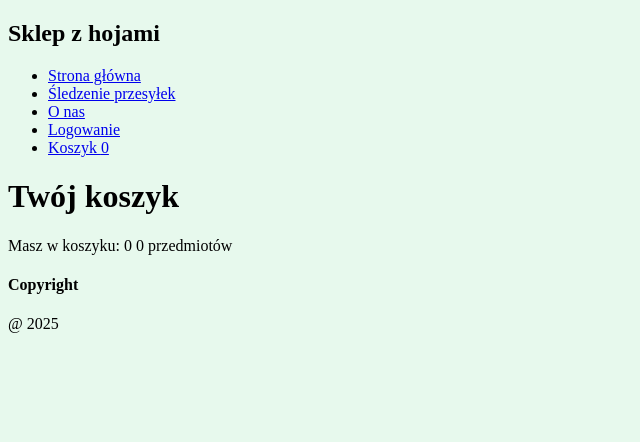
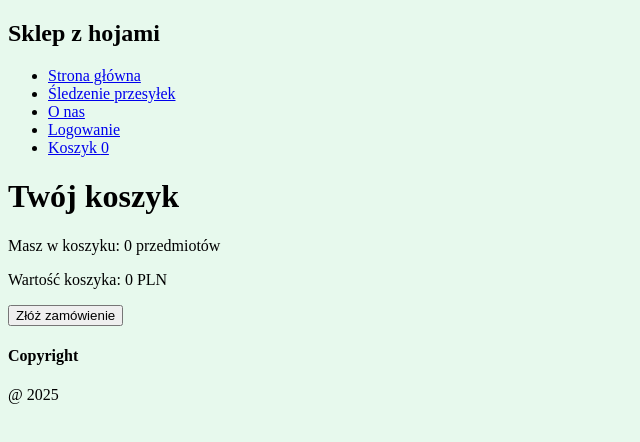
Before and after one commit to szymonzalewski/hoya-shop, a Next.js app: page /basket in a window 1280 px wide. Shown: the top 442 px of the page, without its empty margins (0-640 px from the left). Built offline with nearby package versions, Linux system fonts and the light colour scheme.

Commit message:
Dodanie obsługi zamówienia

```diff
--- a/src/app/basket/page.js
+++ b/src/app/basket/page.js
@@ -3,34 +3,43 @@ import Main from "../components/Main";
 import { useCart } from "../../context/CartContext";
 
 export default function Basket() {
-  const { cart } = useCart();
+  const { cart, clearCart } = useCart();
   const total = cart.reduce((sum, item) => sum + item.prize, 0);
+
+  const handleConfirm = () => {
+    if (cart.length === 0) {
+      alert("Koszyk jest pusty, nie mona złożyć zamówienia");
+    } else {
+      alert("Zamówienie złożone");
+      clearCart();
+    }
+  };
 
   if (cart.length > 1) {
     return (
       <Main>
         <h1>Twój koszyk</h1>
-        <p>
-          Masz w koszyku: {cart.length} {total} przedmioty
-        </p>
+        <p>Masz w koszyku: {cart.length} przedmioty</p>
+        <p>Wartość koszyka: {total} PLN</p>
+        <button onClick={handleConfirm}>Złóż zamówienie</button>
       </Main>
     );
   } else if (cart.length === 0) {
     return (
       <Main>
         <h1>Twój koszyk</h1>
-        <p>
-          Masz w koszyku: {cart.length} {total} przedmiotów
-        </p>
+        <p>Masz w koszyku: {cart.length} przedmiotów</p>
+        <p>Wartość koszyka: {total} PLN</p>
+        <button onClick={handleConfirm}>Złóż zamówienie</button>
       </Main>
     );
   } else {
     return (
       <Main>
         <h1>Twój koszyk</h1>
-        <p>
-          Masz w koszyku: {cart.length} {total} przedmioty
-        </p>
+        <p>Masz w koszyku: {cart.length} przedmioty</p>
+        <p>Wartość koszyka: {total} PLN</p>
+        <button onClick={handleConfirm}>Złóż zamówienie</button>
       </Main>
     );
   }
--- a/src/context/CartContext.js
+++ b/src/context/CartContext.js
@@ -7,12 +7,16 @@ const CartContext = createContext();
 export function CartProvider({ children }) {
   const [cart, setCart] = useState([]);
 
+  const clearCart = () => {
+    setCart([]);
+  };
+
   const addToCart = (plant) => {
     setCart((prevCart) => [...prevCart, plant]);
   };
 
   return (
-    <CartContext.Provider value={{ cart, addToCart }}>
+    <CartContext.Provider value={{ cart, addToCart, clearCart }}>
       {children}
     </CartContext.Provider>
   );
```
